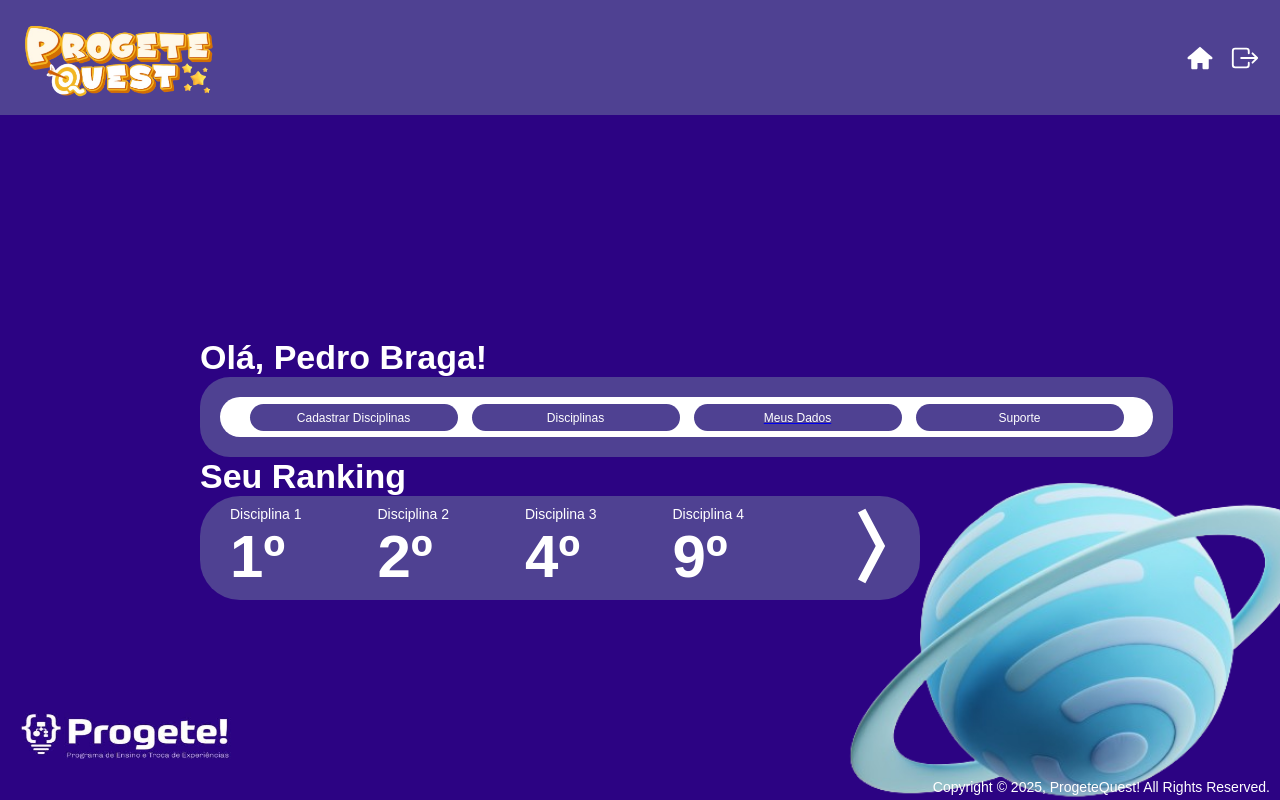
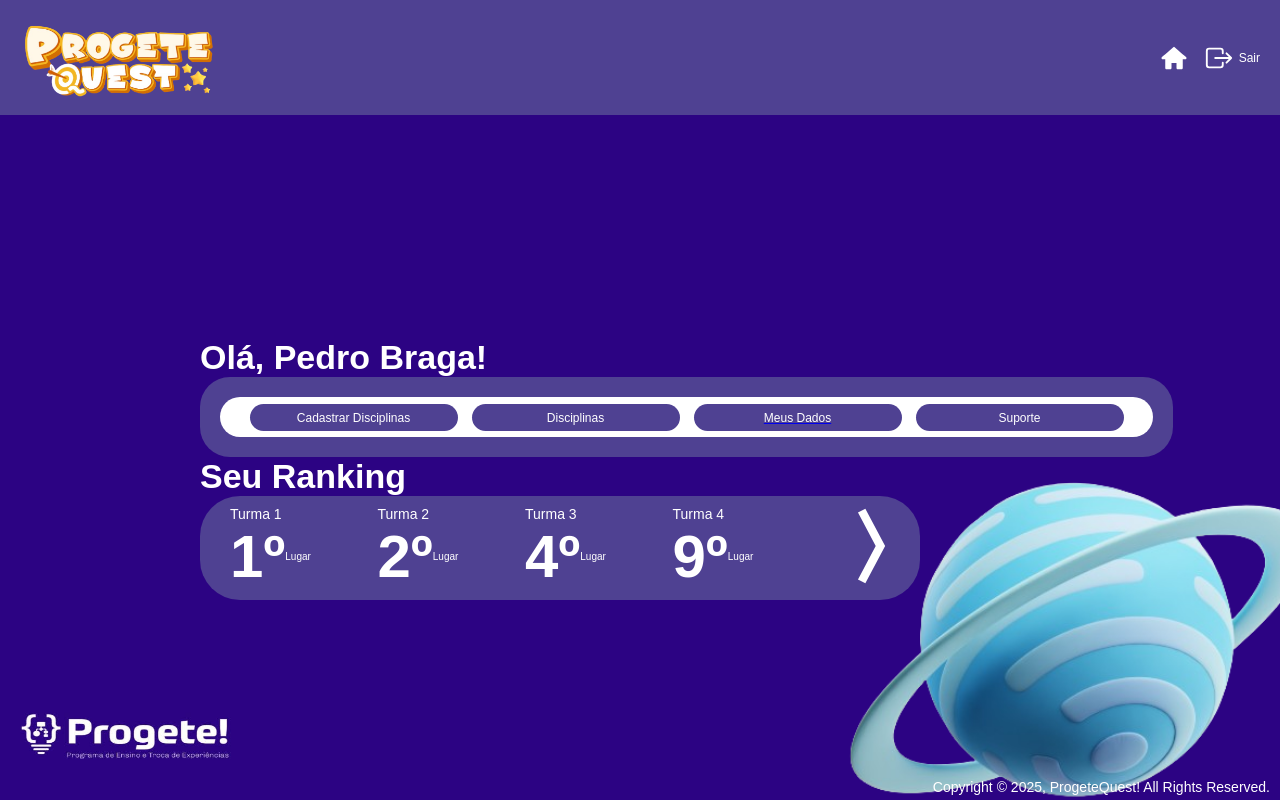
Before and after one commit to ProgeteUFC/ProgeteQuest, a React (Vite) app in the folder frontend/: page / in a window 1280 px wide. Built offline with nearby package versions, Linux system fonts and the light colour scheme; a web font is replaced by a local one.

Commit message:
refactor: ajuste na estrutura do componente Position e adição de sufixo no ranking

```diff
--- a/frontend/src/components/Position/index.tsx
+++ b/frontend/src/components/Position/index.tsx
@@ -1,15 +1,19 @@
-import {Atividade, Container, Number} from "./styles";
+import {Atividade, Container, Number, NumberAndSuffix, Suffix} from "./styles";
 
 interface PositionProps {
     atividade:string;
     number:string | number;
+    suffix?:string;
 }
-export function Position({ atividade, number, ...rest }: PositionProps) {
+export function Position({ atividade, number, suffix, ...rest }: PositionProps) {
     return (
         <>
             <Container {...rest}>
                 <Atividade>{atividade}</Atividade>
-                <Number>{number}</Number>
+                <NumberAndSuffix>
+                    <Number>{number}</Number>
+                    <Suffix>{suffix}</Suffix>
+                </NumberAndSuffix>
             </Container>
         </>
     )
--- a/frontend/src/components/Position/styles.ts
+++ b/frontend/src/components/Position/styles.ts
@@ -4,6 +4,13 @@ export const Container = styled.div`
     display: flex;
     flex-direction: column;
 `
+
+
+export const NumberAndSuffix = styled.div`
+    display: flex;
+    flex-direction: row;
+    align-items: center;
+`;
 
 export const Number = styled.div`
     color: ${props => props.theme.COLORS.white};
@@ -15,3 +22,8 @@ export const Atividade = styled.div`
     color: ${props => props.theme.COLORS.white};
     font-size: ${props => props.theme.FONT_SIZE.P14}px;
 `;
+
+export const Suffix = styled.div`
+    color: ${props => props.theme.COLORS.white};
+    font-size: ${props => props.theme.FONT_SIZE.P10}px;
+`;
--- a/frontend/src/components/Ranking/index.tsx
+++ b/frontend/src/components/Ranking/index.tsx
@@ -8,10 +8,10 @@ export function Ranking() {
         <>
             <Container>
                 <Content>
-                    <Position atividade="Disciplina 1" number={'1º'} />
-                    <Position atividade="Disciplina 2" number={'2º'} />
-                    <Position atividade="Disciplina 3" number={'4º'} />
-                    <Position atividade="Disciplina 4" number={'9º'} />
+                    <Position atividade="Turma 1" number={'1º'} suffix="Lugar"/>
+                    <Position atividade="Turma 2" number={'2º'} suffix="Lugar"/>
+                    <Position atividade="Turma 3" number={'4º'} suffix="Lugar"/>
+                    <Position atividade="Turma 4" number={'9º'} suffix="Lugar"/>
                     <Icon>
                         <RiArrowRightWideLine size={100} />
                     </Icon>
--- a/frontend/src/components/headerRanking/index.tsx
+++ b/frontend/src/components/headerRanking/index.tsx
@@ -3,6 +3,7 @@ import logo from "../../assets/Logo.png";
 import { IoExitOutline } from "react-icons/io5";
 import { TiHome } from "react-icons/ti";
 import { IconHome, IconExite, Box } from "./styles";
+
 
 export function HeaderRanking() {
   return (
@@ -14,6 +15,7 @@ export function HeaderRanking() {
       </IconHome>
       <IconExite>
         <IoExitOutline size={30} />
+        <span>Sair</span>
       </IconExite>
       </Box>
     </Container>
--- a/frontend/src/components/headerRanking/styles.ts
+++ b/frontend/src/components/headerRanking/styles.ts
@@ -39,13 +39,20 @@ export const IconHome = styled.div`
 export const IconExite = styled.div`
     display: flex;
     align-items: center;
-    gap: 20px;
+    gap: 5px;
     svg {
         color: ${props => props.theme.COLORS.white};
         cursor: pointer;
+    }
+    span {
+        font-family: 'Codec Pro', sans-serif;
+        font-size: 12px;
     }&:hover{
         svg{
         color: ${props => props.theme.COLORS.lightOrange};
         }
+        span {
+            color: ${props => props.theme.COLORS.lightOrange};
+        }
     }
 `;
```
Also changed, not shown: frontend/src/App.tsx (line endings or trailing spaces).
